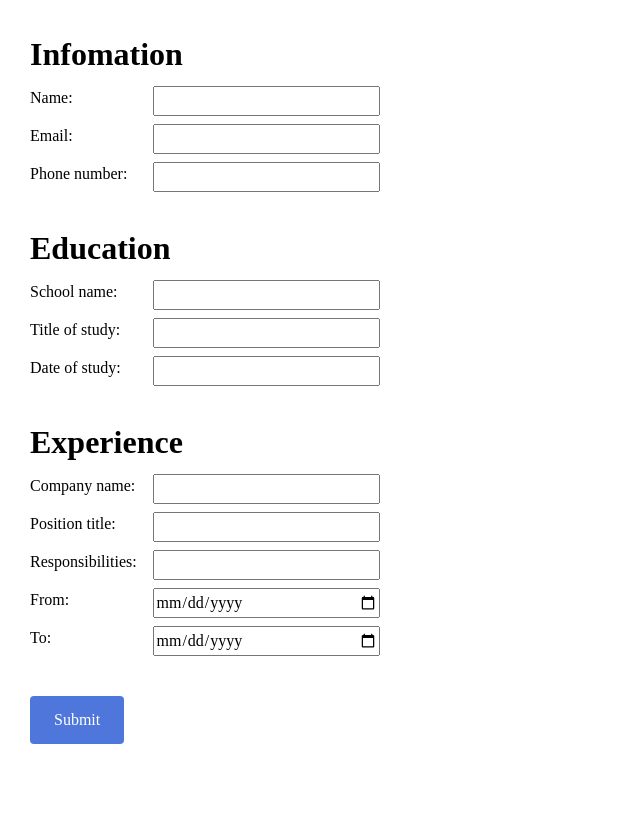
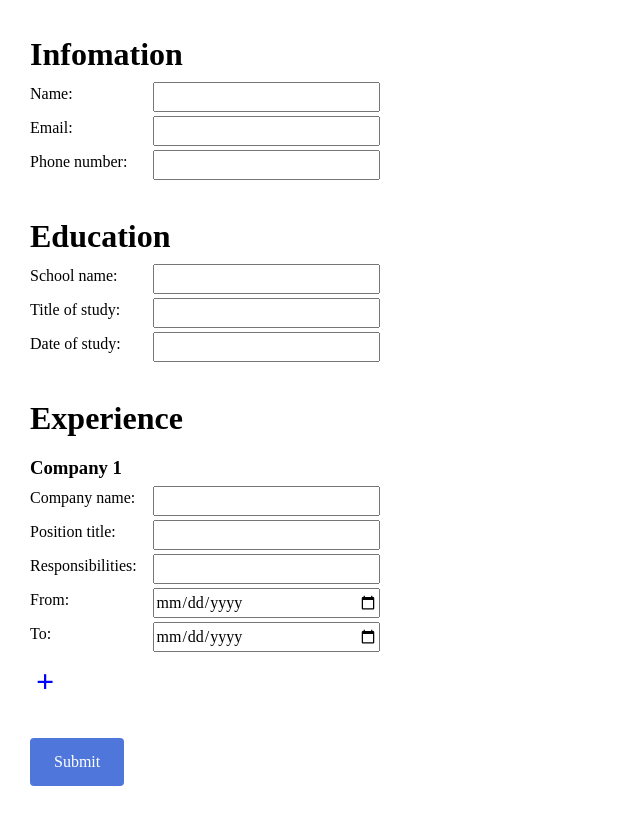
Before and after one commit to EthanTran02/cv-application, a React (Vite) app: page / in a window 1280 px wide. Shown: the whole page, without its empty margins (0-640 px from the left). Built offline with nearby package versions, Linux system fonts and the light colour scheme.

Commit message:
Refactor components to accept props for state management and update styles for improved layout

```diff
--- a/src/component/Infomation.jsx
+++ b/src/component/Infomation.jsx
@@ -1,6 +1,7 @@
 import { useState } from 'react';
 
 export default function Infomation({ info, setInfo }) {
+
   function handleInput(e) {
     const { name, value } = e.target;
     setInfo((prev) => ({ ...prev, [name]: value }));
--- a/src/component/app.jsx
+++ b/src/component/app.jsx
@@ -5,6 +5,18 @@ import Experience from './experience';
 
 export default function App() {
   const [info, setInfo] = useState({ name: '', email: '', phone: '' });
+  const [edu, setEdu] = useState({
+    school: '',
+    studyTittle: '',
+    studyDate: '',
+  });
+  const [job, setJob] = useState({
+    companyName: '',
+    positionTitle: '',
+    responsibilities: '',
+    dateStart: '',
+    dateEnd: '',
+  });
 
   const [state, setState] = useState('edit');
 
@@ -12,13 +24,17 @@ export default function App() {
     return (
       <>
         <Infomation info={info} setInfo={setInfo} />
-        <Education />
-        <Experience />
+        <Education edu={edu} setEdu={setEdu} />
+        <Experience job={job} setJob={setJob} />
         <button onClick={() => setState('display')}>Submit</button>
       </>
     );
   } else if (state === 'display') {
-    <h1></h1>;
-    return <button onClick={() => setState('edit')}>Edit</button>;
+    return (
+      <>
+        <h1>{info.name}</h1>
+        <button onClick={() => setState('edit')}>Edit</button>
+      </>
+    );
   }
 }
--- a/src/component/educational.jsx
+++ b/src/component/educational.jsx
@@ -1,17 +1,10 @@
 import { useState } from 'react';
 
-export default function Education() {
-  const [edu, setEdu] = useState({
-    school: '',
-    studyTittle: '',
-    studyDate: '',
-  });
-
+export default function Education({ edu, setEdu }) {
   function handleInput(e) {
     const { name, value } = e.target;
     setEdu((prev) => ({ ...prev, [name]: value }));
   }
-
   return (
     <div className="education">
       <h1>Education</h1>
--- a/src/component/experience.jsx
+++ b/src/component/experience.jsx
@@ -1,23 +1,20 @@
 import { useState } from 'react';
 
-export default function Experience() {
-  const [job, setJob] = useState({
-    companyName: '',
-    positionTitle: '',
-    responsibilities: '',
-    dateStart: '',
-    dateEnd: '',
-  });
-
+export default function Experience({ job, setJob }) {
   function handleInput(e) {
     const { name, value } = e.target;
     setJob((prev) => ({ ...prev, [name]: value }));
+  }
+
+  function handleClick() {
+    return <Experience />;
   }
 
   return (
     <div className="experience">
       <h1>Experience</h1>
 
+      <h3 className="company">Company 1</h3>
       <div>
         <label htmlFor="company-name">Company name: </label>
         <input
@@ -72,6 +69,10 @@ export default function Experience() {
           name="dateEnd"
         />
       </div>
+
+      <button className="add-btn" onClick={handleClick}>
+        +
+      </button>
     </div>
   );
 }
--- a/src/index.css
+++ b/src/index.css
@@ -94,7 +94,7 @@ body {
   display: flex;
   flex-direction: row;
   justify-content: space-between;
-  margin: 8px 0;
+  margin: 4px 0;
   width: 350px;
 }
 
@@ -104,7 +104,7 @@ body {
   width: 65%;
 }
 
-button {
+#root > button {
   margin-top: 32px;
   padding: 12px 24px;
   color: white;
@@ -114,7 +114,20 @@ button {
   border: none;
 }
 
-button:hover {
+#root > button:hover {
   background-color: rgba(21, 53, 136, 0.79);
   cursor: pointer;
 }
+
+.company {
+  margin-top: 12px;
+}
+
+.add-btn {
+  background-color: transparent;
+  color: blue;
+  font-size: 32px;
+  border: none;
+  cursor: pointer;
+  font-weight: bold;
+}
```
